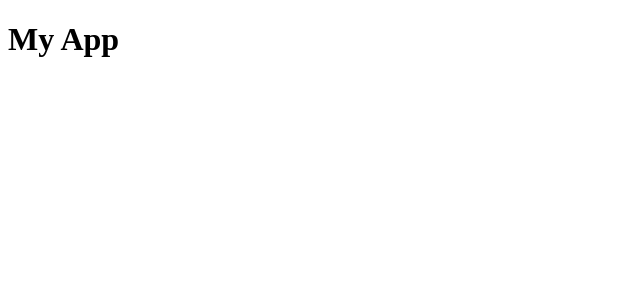
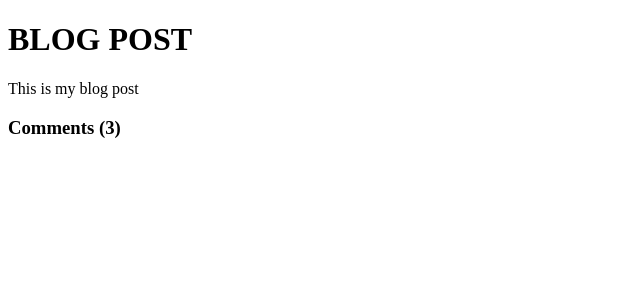
Before and after one commit to helen-tan/react-feedback-app, a React (Create React App) app: page / in a window 1280 px wide. Shown: the top 300 px of the page, without its empty margins (0-640 px from the left). Built offline with nearby package versions, Linux system fonts and the light colour scheme.

Commit message:
Dynamic values & Lists in JSX

```diff
--- a/src/App.js
+++ b/src/App.js
@@ -1,4 +1,4 @@
-// Compoennts can be either classes or functions
+// Components can be either classes or functions
 // classes - old school way of creating components
 // functions - newer way, functional components. Uses Hooks & states
 
@@ -6,11 +6,30 @@
   // return JSX, a syntax that allows us to have syntactic sugar for putting HTML in JS
   // We can only return 1 main parent element
   // But if we don't want a wrapping div, so we can return an empty parent fragment <>
+
+  const title = 'Blog Post';
+  const body = 'This is my blog post';
+  const comments = [
+    { id: 1, text: 'Comment one'},
+    { id: 2, text: 'Comment two'},
+    { id: 3, text: 'Comment three'}
+  ];
+
   return (
     // In JSX, class is a reserved keyword. We use className
     // In forms, for attribute in JSX is htmlFor
     <div className = 'container'>
-      <h1>My App</h1>
+      <h1>{title.toUpperCase()}</h1>
+      <p>{body}</p>
+
+      <div className='comments'>
+        <h3>Comments ({comments.length})</h3>
+        <ul>
+          {comments.map((comment, index) => {
+            <li key={index}>{comment.text}</li>
+          })}
+        </ul>
+      </div>
     </div>
   )
 }
```
